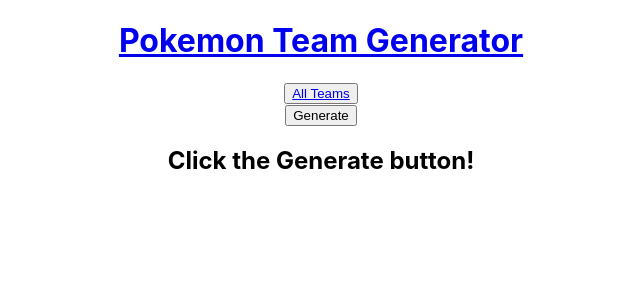
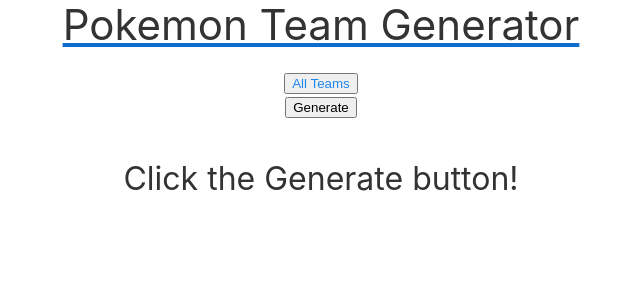
Before and after one commit to Nihaprezz/mern_poke_teamCreator, a React (Create React App) app: page / in a window 1280 px wide. Shown: the top 300 px of the page, without its empty margins (319-959 px from the left). Built offline with nearby package versions, Linux system fonts and the light colour scheme.

Commit message:
set up css files

```diff
--- a/public/index.html
+++ b/public/index.html
@@ -24,6 +24,10 @@
       work correctly both with client-side routing and a non-root public URL.
       Learn how to configure a non-root public URL by running `npm run build`.
     -->
+    <link href="https://fonts.googleapis.com/css?family=Roboto&display=swap" rel="stylesheet">
+
+    <link rel="stylesheet" href="https://cdn.jsdelivr.net/npm/uikit@3.3.2/dist/css/uikit.min.css" />
+
     <title>React App</title>
   </head>
   <body>
--- a/src/containers/GenerateTeamCont.js
+++ b/src/containers/GenerateTeamCont.js
@@ -1,5 +1,6 @@
 import React, { useState } from "react"
 import PokemonCard from "../components/PokemonCard"
+import "../styles/Home.css"
 
 const axios = require('axios');
 let backend = `http://localhost:5000`
@@ -37,13 +38,13 @@
     }
 
     return (
-        <div>
+        <div className="home-screen">
 
             <button onClick={() => generateNew()}>Generate</button>
 
             {team.length !== 0 ? (
                 <div>
-                    <label>Username</label>
+                    <label>Team Name </label>
                     <input type="text" onChange={(e) =>  handleTeamname(e)}></input>
                 </div>
             ): null}
--- /dev/null
+++ b/src/styles/Home.css
@@ -0,0 +1,7 @@
+.home-screen {
+    height: 100vh;  /* may need to change */
+}
+
+label {
+    font-family: 'Roboto' ;
+}
```
Also changed, not shown: src/App.css (+8 -0 lines).
